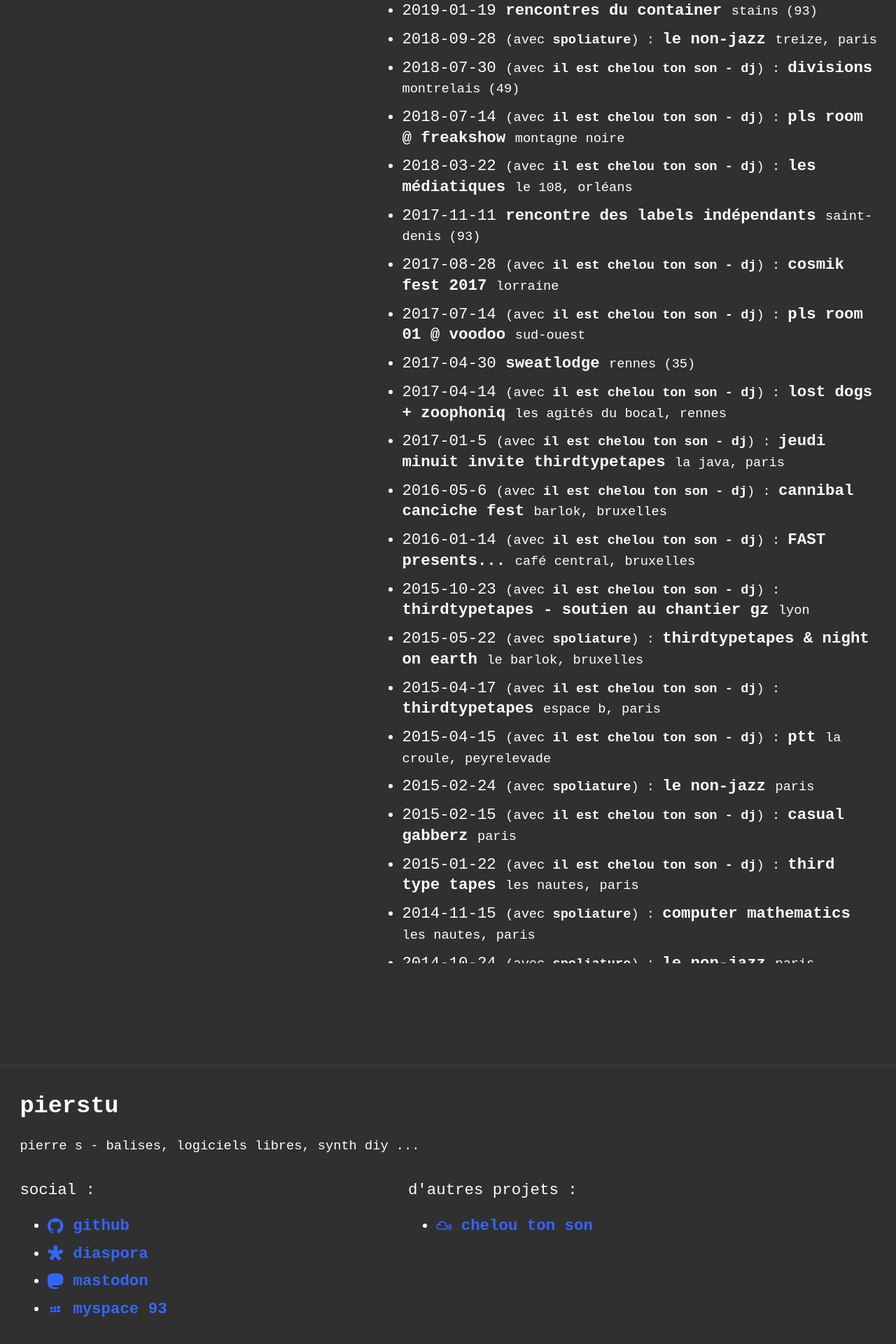
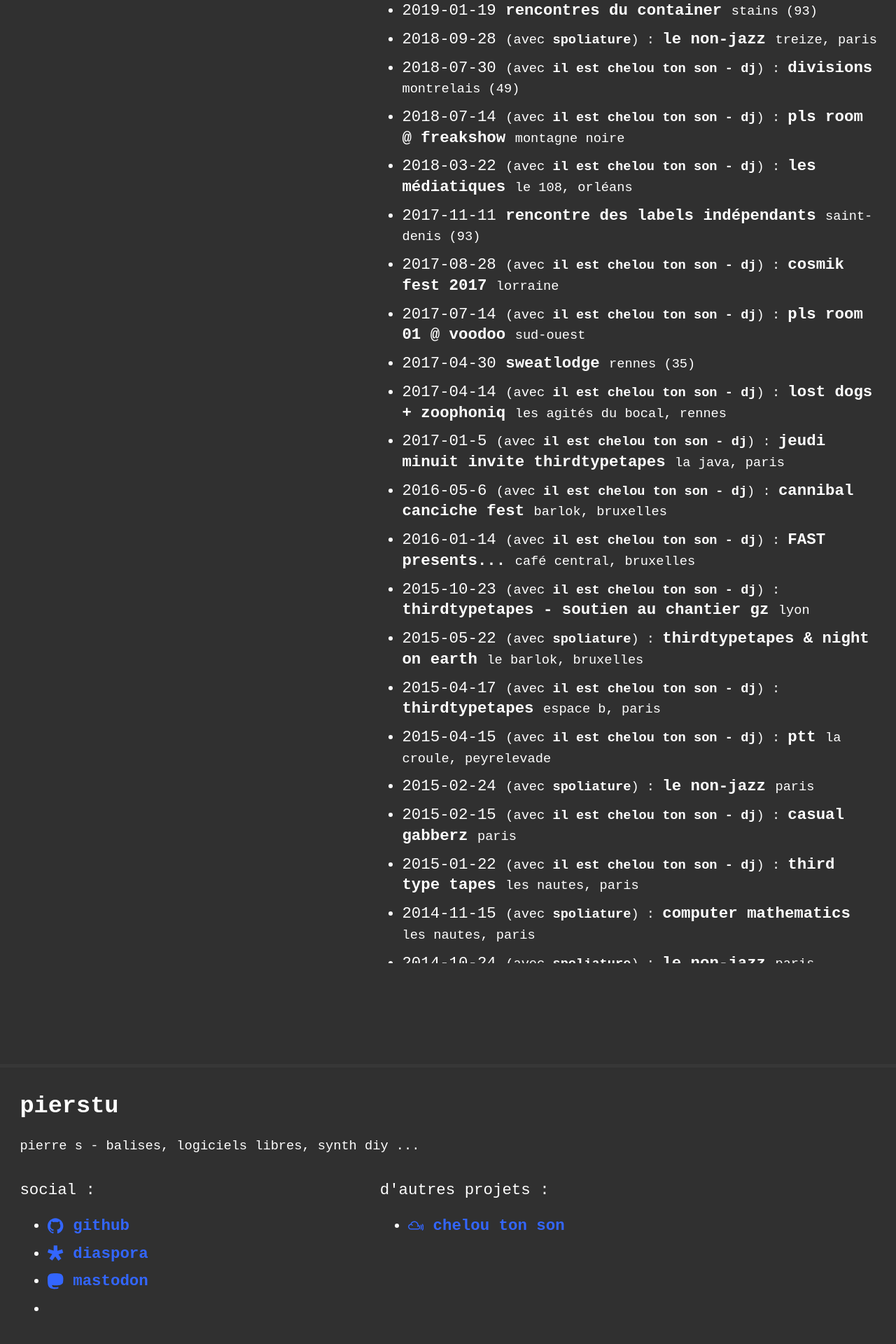
Before and after one commit to pierstu/pierstu.github.io, a Jekyll site: the page built from index.html, in a window 1280 px wide. Shown: the part 1352-3272 px from the top of the page at 70% size. Built offline with Jekyll 4.4.1, drawn with Linux system fonts in a browser that asks for light colours.

Commit message:
commenté myspace si jamais boulot

```diff
--- a/_includes/footer.html
+++ b/_includes/footer.html
@@ -30,10 +30,10 @@
 	   </a>
 	</li>{% endif %}
 	{% if site.myspace_username %}<li>
-          <a href="https://myspace.windows93.net/index.php?id=105">
+       <!--   <a href="https://myspace.windows93.net/index.php?id=105">
 		   	<span>{% include icon-myspace.svg %}</span>
 	myspace 93
-	   </a>
+	   </a> --!>
 	</li>{% endif %}
  	</ul>
     </div>
```
